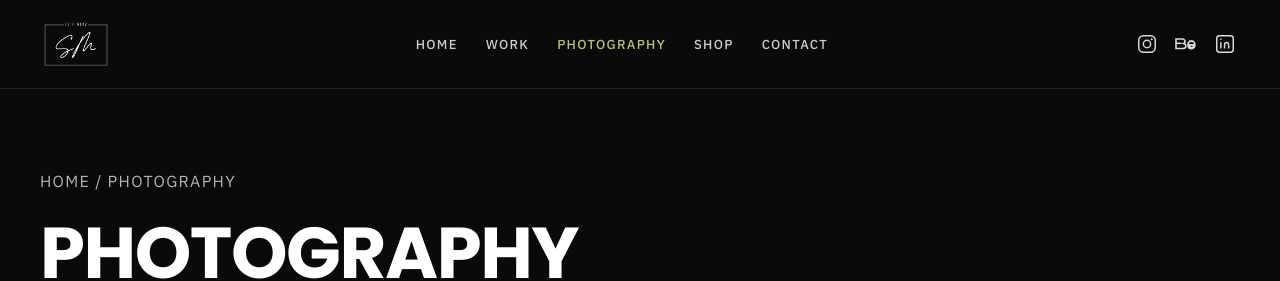
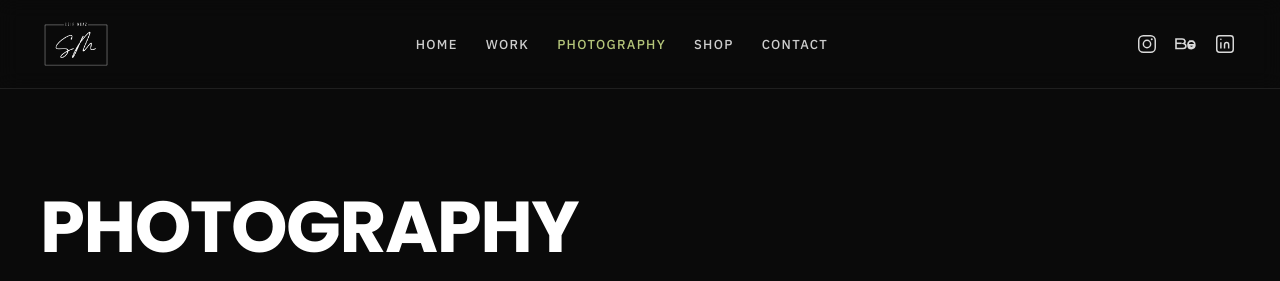
Before and after one commit to seifmoaz/Portfolio-Website, a Next.js app: page /photography in a window 1280 px wide. Shown: the top 281 px of the page. Built offline with nearby package versions, Linux system fonts and the light colour scheme.

Commit message:
Remove breadcrumb page-path lines from Work, Photography, and project detail pages

```diff
--- a/app/globals.css
+++ b/app/globals.css
@@ -337,9 +337,6 @@ footer{ border-top:1px solid var(--line-soft); padding:90px 0 40px; text-align:c
 
 /* ============ WORK / PHOTOGRAPHY / PROJECT: PAGE HEAD ============ */
 .page-head{ padding-top:80px; padding-bottom:60px; border-bottom:1px solid var(--line-soft); }
-.breadcrumb{ font-size:12px; letter-spacing:0.08em; text-transform:uppercase; color:var(--ink-soft); margin:0 0 18px; }
-.breadcrumb a{ color:var(--ink-soft); text-decoration:none; }
-.breadcrumb a:hover{ color:var(--accent); }
 .page-head h1{ font-size:clamp(40px,6vw,72px); margin:0 0 14px; letter-spacing:-0.02em; text-transform:uppercase; }
 .page-head p{ color:var(--ink-soft); font-size:16px; max-width:520px; margin:0; }
 
--- a/app/photography/page.tsx
+++ b/app/photography/page.tsx
@@ -1,4 +1,3 @@
-import Link from "next/link";
 import Header from "@/components/Header";
 import Footer from "@/components/Footer";
 import PinterestGrid, { type PinItem } from "@/components/PinterestGrid";
@@ -40,9 +39,6 @@ export default async function PhotographyPage() {
       <Header active="photography" />
       <main>
         <section className="wrap page-head">
-          <p className="breadcrumb">
-            <Link href="/">Home</Link> / Photography
-          </p>
           <h1>Photography</h1>
           <p>
             The stuff I shoot when nobody&apos;s paying me to, in Cairo and wherever else the trip
--- a/app/work/[slug]/page.tsx
+++ b/app/work/[slug]/page.tsx
@@ -37,9 +37,6 @@ export default async function ProjectPage({
           )}
           <div className="project-head-scrim"></div>
           <div className="wrap project-head-content">
-            <p className="breadcrumb">
-              <Link href="/">Home</Link> / <Link href="/work">Work</Link> / {project.name}
-            </p>
             <div className="project-head-top">
               <h1>{project.name}</h1>
               <div className="project-meta">
--- a/app/work/page.tsx
+++ b/app/work/page.tsx
@@ -57,9 +57,6 @@ export default async function WorkPage() {
       <Header active="work" />
       <main>
         <section className="wrap page-head">
-          <p className="breadcrumb">
-            <Link href="/">Home</Link> / Work
-          </p>
           <h1>Selected Work</h1>
           <p>
             Fashion, F&amp;B, brand content, and event coverage: real work for real clients, shot and
```
